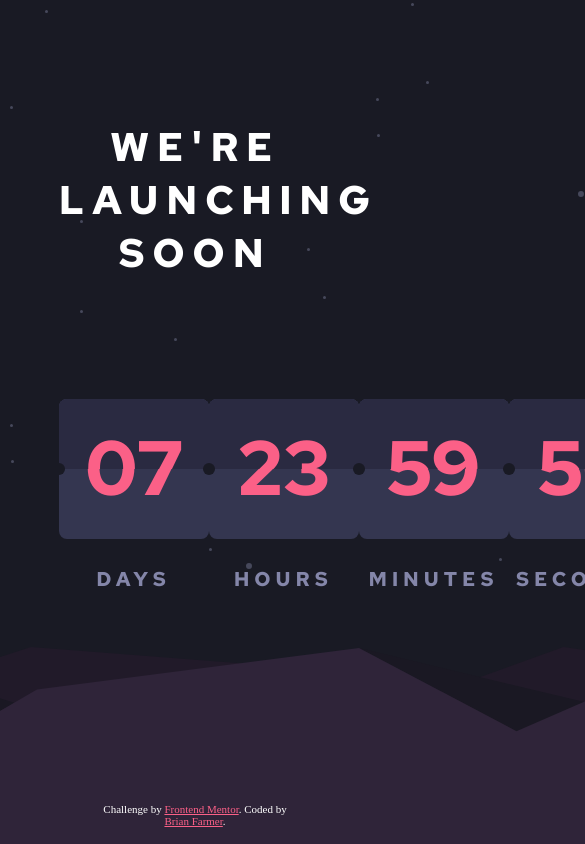
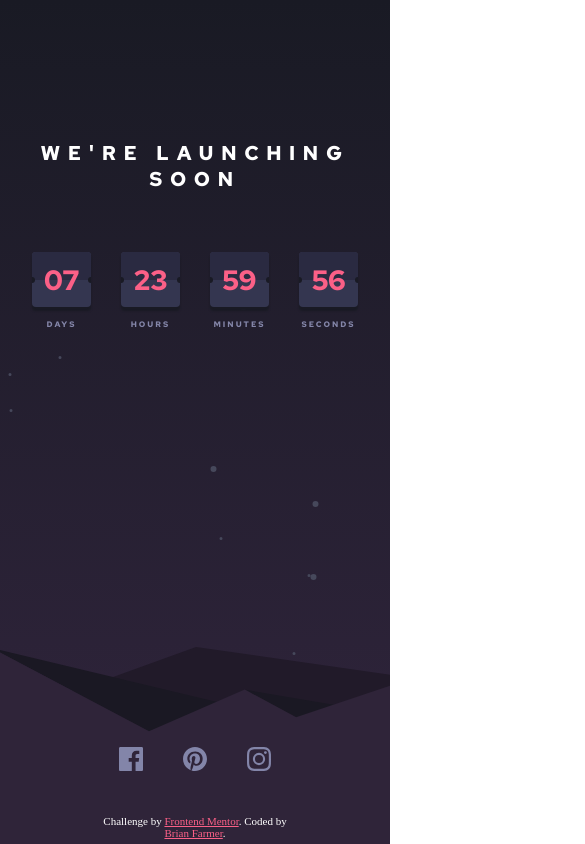
Before and after one commit to brianlfarmerllc/fem_launch_timer, a plain HTML site: page index.html in a window 390 px wide. Shown: the top 844 px of the page, 585 px wide, since content can reach past the window. Drawn offline with nearby package versions, Linux system fonts and the light colour scheme.

Commit message:
add media queries down to 375 mobil view

```diff
--- a/index.html
+++ b/index.html
@@ -23,7 +23,7 @@
   <body>
     <main>
       <section>
-        <h1>We're launching soon</h1>
+        <h1>We<span>&#39</span>re launching soon</h1>
         <!-- container for all the counter divs -->
         <div class="counter-container">
           <!-- Day Countdown Container -->
@@ -85,7 +85,20 @@
         </div>
       </section>
     </main>
-    <footer></footer>
+    <footer>
+      <!-- facebook -->
+      <a href="#">
+        <svg xmlns="http://www.w3.org/2000/svg" width="24" height="24"><path fill="#8385A9" d="M22.675 0H1.325C.593 0 0 .593 0 1.325v21.351C0 23.407.593 24 1.325 24H12.82v-9.294H9.692v-3.622h3.128V8.413c0-3.1 1.893-4.788 4.659-4.788 1.325 0 2.463.099 2.795.143v3.24l-1.918.001c-1.504 0-1.795.715-1.795 1.763v2.313h3.587l-.467 3.622h-3.12V24h6.116c.73 0 1.323-.593 1.323-1.325V1.325C24 .593 23.407 0 22.675 0z"/></svg>
+      </a>
+      <!-- pinterest -->
+      <a href="#">
+        <svg xmlns="http://www.w3.org/2000/svg" width="24" height="24"><path fill="#8385A9" d="M12 0C5.373 0 0 5.372 0 12c0 5.084 3.163 9.426 7.627 11.174-.105-.949-.2-2.405.042-3.441.218-.937 1.407-5.965 1.407-5.965s-.359-.719-.359-1.782c0-1.668.967-2.914 2.171-2.914 1.023 0 1.518.769 1.518 1.69 0 1.029-.655 2.568-.994 3.995-.283 1.194.599 2.169 1.777 2.169 2.133 0 3.772-2.249 3.772-5.495 0-2.873-2.064-4.882-5.012-4.882-3.414 0-5.418 2.561-5.418 5.207 0 1.031.397 2.138.893 2.738a.36.36 0 01.083.345l-.333 1.36c-.053.22-.174.267-.402.161-1.499-.698-2.436-2.889-2.436-4.649 0-3.785 2.75-7.262 7.929-7.262 4.163 0 7.398 2.967 7.398 6.931 0 4.136-2.607 7.464-6.227 7.464-1.216 0-2.359-.631-2.75-1.378l-.748 2.853c-.271 1.043-1.002 2.35-1.492 3.146C9.57 23.812 10.763 24 12 24c6.627 0 12-5.373 12-12 0-6.628-5.373-12-12-12z"/></svg>
+      </a>
+      <!-- instagram -->
+      <a href="#">
+        <svg xmlns="http://www.w3.org/2000/svg" width="24" height="24"><path fill="#8385A9" d="M12 2.163c3.204 0 3.584.012 4.85.07 3.252.148 4.771 1.691 4.919 4.919.058 1.265.069 1.645.069 4.849 0 3.205-.012 3.584-.069 4.849-.149 3.225-1.664 4.771-4.919 4.919-1.266.058-1.644.07-4.85.07-3.204 0-3.584-.012-4.849-.07-3.26-.149-4.771-1.699-4.919-4.92-.058-1.265-.07-1.644-.07-4.849 0-3.204.013-3.583.07-4.849.149-3.227 1.664-4.771 4.919-4.919 1.266-.057 1.645-.069 4.849-.069zM12 0C8.741 0 8.333.014 7.053.072 2.695.272.273 2.69.073 7.052.014 8.333 0 8.741 0 12c0 3.259.014 3.668.072 4.948.2 4.358 2.618 6.78 6.98 6.98C8.333 23.986 8.741 24 12 24c3.259 0 3.668-.014 4.948-.072 4.354-.2 6.782-2.618 6.979-6.98.059-1.28.073-1.689.073-4.948 0-3.259-.014-3.667-.072-4.947-.196-4.354-2.617-6.78-6.979-6.98C15.668.014 15.259 0 12 0zm0 5.838a6.162 6.162 0 100 12.324 6.162 6.162 0 000-12.324zM12 16a4 4 0 110-8 4 4 0 010 8zm6.406-11.845a1.44 1.44 0 100 2.881 1.44 1.44 0 000-2.881z"/></svg>
+      </a>
+    </footer>
     <div class="attribution">
       Challenge by
       <a href="https://www.frontendmentor.io?ref=challenge" target="_blank"
--- a/scripts.js
+++ b/scripts.js
@@ -19,7 +19,7 @@ function animateFlip(element, value) {
   element.querySelector(".top-back span").innerText = currentValue;
   element.querySelector(".bottom-back span").innerText = currentValue;
 
-  gsap.to(element.querySelector(".top"), 0.7, {
+  gsap.to(element.querySelector(".top"), 0.85, {
     rotationX: "-180deg",
     transformPerspective: 300,
     ease: Quart.easeOut,
@@ -30,7 +30,7 @@ function animateFlip(element, value) {
     },
   });
 
-  gsap.to(element.querySelector(".top-back"), 0.7, {
+  gsap.to(element.querySelector(".top-back"), 0.85, {
     rotationX: 0,
     transformPerspective: 300,
     ease: Quart.easeOut,
@@ -53,11 +53,6 @@ function countdown() {
   const textMin = Math.floor((timeGap % gapHour) / gapMin);
   const textSec = Math.floor((timeGap % gapMin) / gapSec);
   // // set dom elements to values
-  // days.innerText = textDay;
-  // hours.innerText = textHour;
-  // minutes.innerText = textMin;
-  // seconds.innerText = textSec;
-
   animateFlip(days, textDay);
   animateFlip(hours, textHour);
   animateFlip(minutes, textMin);
--- a/styles/_attribution.scss
+++ b/styles/_attribution.scss
@@ -2,7 +2,7 @@
   font-size: 11px;
   text-align: center;
   position: absolute;
-  bottom: 2vh;
+  bottom: 5px;
   left: 50%;
   transform: translateX(-50%);
   color: white;
--- a/styles/_main.scss
+++ b/styles/_main.scss
@@ -1,14 +1,15 @@
 body {
   min-height: 100vh;
   background: url("../assets/images/pattern-hills.svg"),
-    url("../assets/images/bg-stars.svg"), $darkBlue;
+    url("../assets/images/bg-stars.svg"),
+    linear-gradient(to bottom, $darkBlue, rgba(17, 3, 31, 0.865));
   background-repeat: no-repeat;
   background-position: bottom, top;
 }
 section {
   max-width: 70%;
   margin: auto;
-  min-height: 90vh;
+  min-height: 80vh;
   text-align: center;
   color: $white;
   text-transform: uppercase;
@@ -18,8 +19,12 @@ section {
 
 h1 {
   padding-top: 12rem;
-  font-size: 4rem;
+  font-size: 2.5rem;
   letter-spacing: 0.75rem;
+
+  span {
+    transform: rotate(30deg);
+  }
 }
 
 .counter-container {
@@ -27,7 +32,7 @@ h1 {
   display: flex;
   flex-direction: row;
   flex-wrap: nowrap;
-  justify-content: space-around;
+  justify-content: center;
 }
 
 .countdown-block {
@@ -35,9 +40,7 @@ h1 {
   flex-direction: column;
   flex-wrap: nowrap;
   align-items: center;
-  &:last-child {
-    margin-right: 0;
-  }
+  padding: 0rem 1.5rem;
 }
 
 .time-element {
@@ -48,10 +51,11 @@ h1 {
   background-color: $lightBlue;
   border-radius: 8px;
   text-align: center;
-  font-size: 5.5em;
+  font-size: 7.8rem;
   overflow: hidden;
-  margin-bottom: 27px;
+  margin-bottom: 2.7rem;
   line-height: 138px;
+  box-shadow: 0px 12px 2px rgba($color: $darkBlue, $alpha: 1);
   &:before,
   &:after {
     content: "";
@@ -61,14 +65,14 @@ h1 {
     transform: translateY(-50%);
     background: $darkBlue;
     border-radius: 50%;
-    width: 1.2rem;
-    height: 1.2rem;
+    width: 1.4rem;
+    height: 1.4rem;
   }
   &:before {
-    left: -0.6rem;
+    left: -0.7rem;
   }
   &:after {
-    right: -0.6rem;
+    right: -0.7rem;
   }
   & > span {
     position: absolute;
@@ -87,7 +91,7 @@ h1 {
 .top-back {
   z-index: 4;
   bottom: 0;
-  transform-origin: center;
+  transform-origin: 50% 0%;
   background-color: hsl(235, 20%, 25%);
   transform: perspective(200px) rotateX(180deg);
   span {
@@ -126,7 +130,24 @@ h1 {
 
 h3 {
   color: $greyBlue;
-  font-size: 2rem;
+  font-size: 1.5rem;
   letter-spacing: 0.5rem;
   font-weight: 200;
 }
+footer {
+  display: flex;
+  justify-content: center;
+  align-items: center;
+  min-height: 20vh;
+  a {
+    cursor: pointer;
+    padding: 0rem 2rem;
+    &:hover {
+      svg {
+        path {
+          fill: $softred;
+        }
+      }
+    }
+  }
+}
--- a/styles/_media.scss
+++ b/styles/_media.scss
@@ -0,0 +1,79 @@
+@media screen and (max-width: 768px) {
+  body {
+    background-position: 85% 100%;
+  }
+  .time-element {
+    height: 110px;
+    width: 118px;
+    font-size: 6rem;
+    line-height: 108px;
+  }
+}
+
+@media screen and (max-width: 610px) {
+  section {
+    max-width: 100%;
+  }
+
+  h1 {
+    padding-top: 14rem;
+  }
+
+  .counter-container {
+    padding-top: 6rem;
+  }
+
+  .time-element {
+    height: 80px;
+    width: 86px;
+    font-size: 4.3rem;
+    line-height: 78px;
+    border-radius: 4px;
+    box-shadow: 0px 6px 2px rgba($color: $darkBlue, $alpha: 1);
+    margin-bottom: 1.2rem;
+    &:before,
+    &:after {
+      width: 1rem;
+      height: 1rem;
+    }
+    &:before {
+      left: -0.5rem;
+    }
+    &:after {
+      right: -0.5rem;
+    }
+  }
+
+  h3 {
+    font-size: 1.1rem;
+  }
+}
+
+@media screen and (max-width: 475px) {
+  h1 {
+    font-size: 2rem;
+  }
+  .time-element {
+    height: 55px;
+    width: 59px;
+    font-size: 2.8rem;
+    line-height: 57px;
+    box-shadow: 0px 4px 2px rgba($color: $darkBlue, $alpha: 1);
+    &:before,
+    &:after {
+      width: 0.6rem;
+      height: 0.6rem;
+    }
+    &:before {
+      left: -0.3rem;
+    }
+    &:after {
+      right: -0.3rem;
+    }
+  }
+
+  h3 {
+    font-size: 0.8rem;
+    letter-spacing: 0.2rem;
+  }
+}
```
Also changed, not shown: styles/styles.css, 1 other file.
